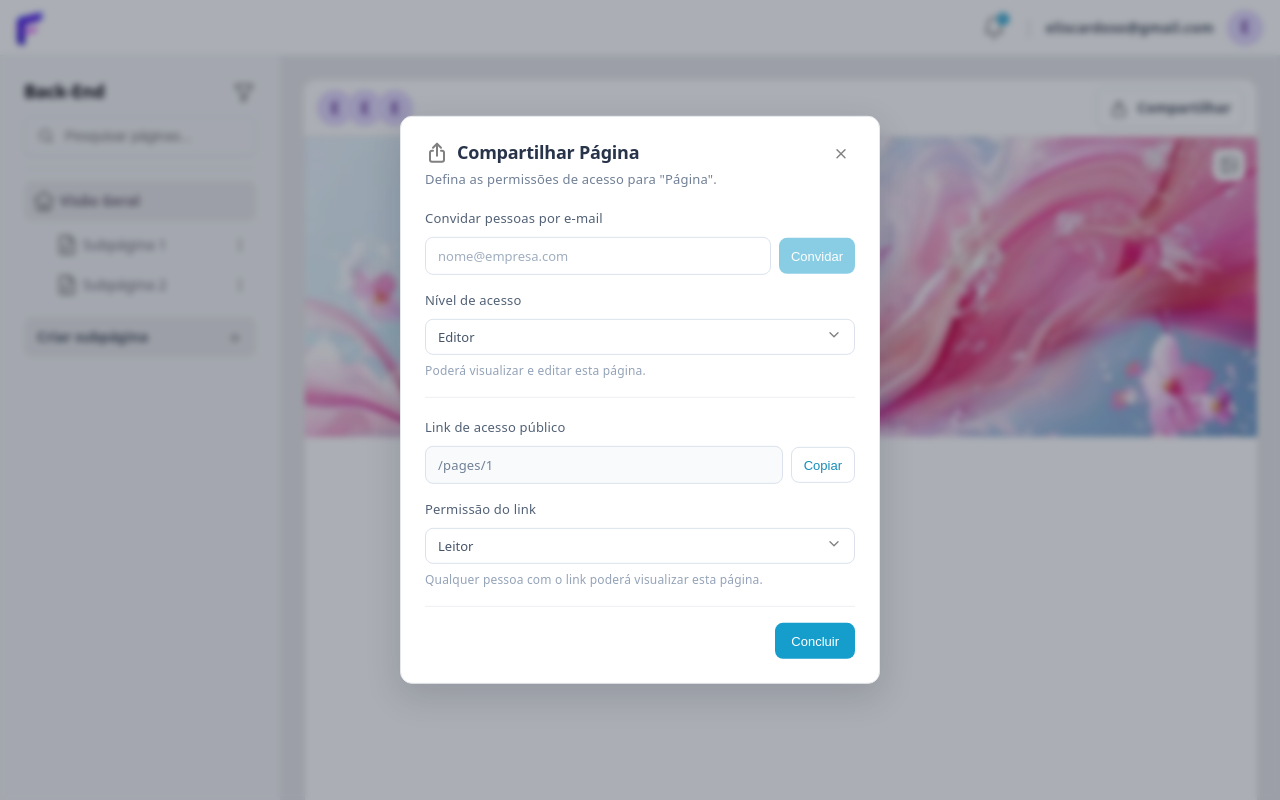
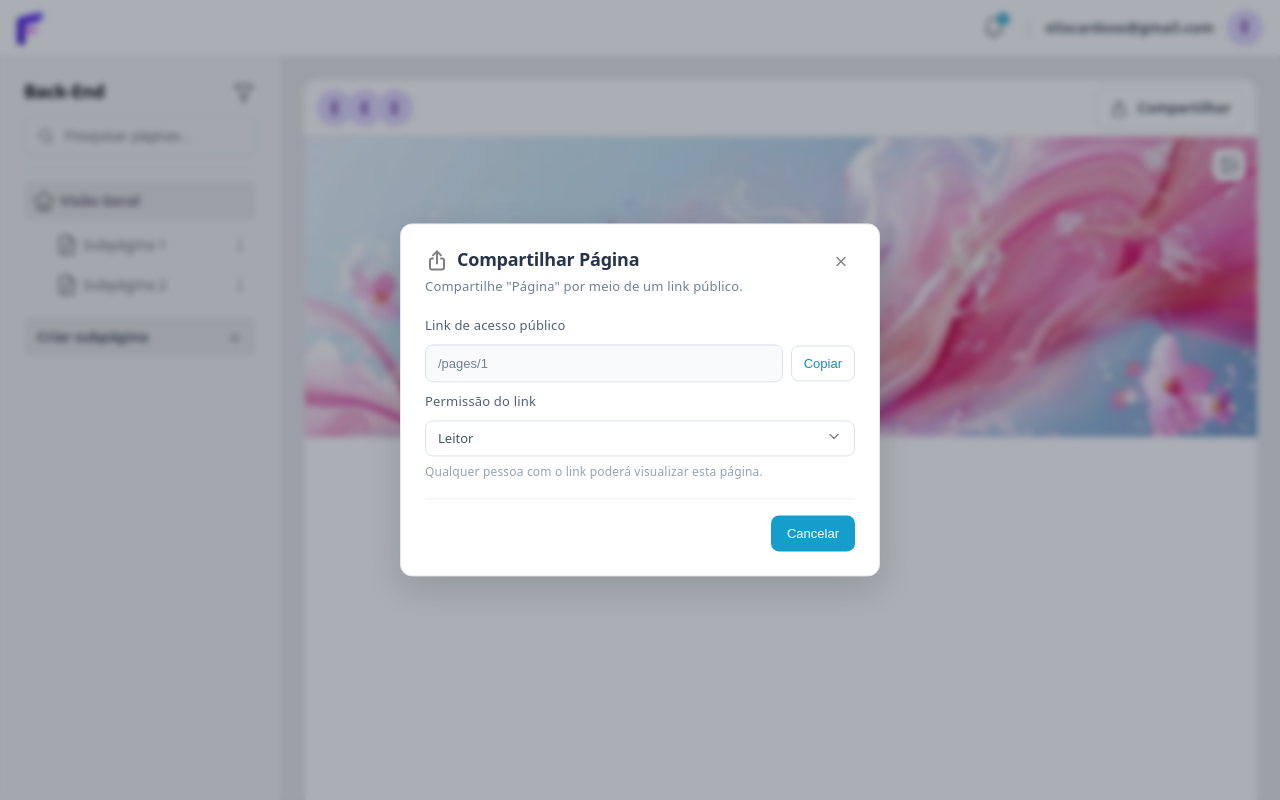
Before and after one commit to elisAntolin/folio, a React (Vite) app in the folder frontend/: page /pages/1 in a window 1280 px wide. Both pictures are taken after a click on the button "Compartilhar". Shown: the top 800 px of the page. Built offline with nearby package versions, Linux system fonts and the light colour scheme.

Commit message:
refactor: separate public link and member management flows across pages

```diff
--- a/frontend/src/components/PageCard/PageCard.tsx
+++ b/frontend/src/components/PageCard/PageCard.tsx
@@ -13,7 +13,6 @@ interface PageCardProps {
   title: string;
   category: string;
   onEdit: (newTitle: string, newCategory: string) => void;
-  onShare: (email: string, permission: string) => void;
   onDelete: () => void;
   onLinkPermissionChange: (permission: string) => void;
   isFavorite: boolean;
@@ -25,7 +24,6 @@ function PageCard({
   title,
   category,
   onEdit,
-  onShare,
   onDelete,
   onLinkPermissionChange,
   isFavorite,
@@ -58,7 +56,6 @@ function PageCard({
             currentCategory={category}
             publicLink={`/pages/${id}`}
             onEdit={onEdit}
-            onShare={onShare}
             onDelete={onDelete}
             onLinkPermissionChange={onLinkPermissionChange}
             isFavorite={isFavorite}
--- a/frontend/src/components/PageItem/PageItem.tsx
+++ b/frontend/src/components/PageItem/PageItem.tsx
@@ -13,7 +13,6 @@ interface PageItemProps {
   title: string;
   category: string;
   onEdit: (newTitle: string, newCategory: string) => void;
-  onShare: (email: string, permission: string) => void;
   onDelete: () => void;
   onLinkPermissionChange: (permission: string) => void;
   isFavorite: boolean;
@@ -25,7 +24,6 @@ function PageItem({
   title,
   category,
   onEdit,
-  onShare,
   onDelete,
   onLinkPermissionChange,
   isFavorite,
@@ -59,7 +57,6 @@ function PageItem({
             currentCategory={category}
             publicLink={`/pages/${id}`}
             onEdit={onEdit}
-            onShare={onShare}
             onDelete={onDelete}
             onLinkPermissionChange={onLinkPermissionChange}
             isFavorite={isFavorite}
--- a/frontend/src/components/PageListItem/PageListItem.tsx
+++ b/frontend/src/components/PageListItem/PageListItem.tsx
@@ -5,7 +5,6 @@ import type { HomePageItem } from "../PageListCard/PageListCard";
 interface PageListItemProps {
   pages: HomePageItem[];
   onEdit: (id: string, newTitle: string, newCategory: string) => void;
-  onShare: (id: string, email: string, permission: string) => void;
   onDelete: (id: string) => void;
   onLinkPermissionChange: (id: string, permission: string) => void;
   favoriteIds: string[];
@@ -15,7 +14,6 @@ interface PageListItemProps {
 function PageListItem({
   pages,
   onEdit,
-  onShare,
   onDelete,
   onLinkPermissionChange,
   favoriteIds,
@@ -32,9 +30,6 @@ function PageListItem({
           onEdit={(newTitle, newCategory) =>
             onEdit(page.id, newTitle, newCategory)
           }
-          onShare={(email, permission) =>
-            onShare(page.id, email, permission)
-          }
           onDelete={() => onDelete(page.id)}
           onLinkPermissionChange={(permission) =>
             onLinkPermissionChange(page.id, permission)
--- a/frontend/src/components/ShareButton/ShareButton.tsx
+++ b/frontend/src/components/ShareButton/ShareButton.tsx
@@ -8,14 +8,12 @@ import shareIcon from "../../assets/compartilhar-seta.svg";
 interface ShareButtonProps {
   pageTitle: string;
   publicLink: string;
-  onInvite: (email: string) => void;
   onLinkPermissionChange: (permission: string) => void;
 }
 
 function ShareButton({
   pageTitle,
   publicLink,
-  onInvite,
   onLinkPermissionChange,
 }: ShareButtonProps) {
   const [isShareOpen, setIsShareOpen] = useState(false);
@@ -32,7 +30,6 @@ function ShareButton({
         onOpenChange={setIsShareOpen}
         pageTitle={pageTitle}
         publicLink={publicLink}
-        onInvite={onInvite}
         onLinkPermissionChange={onLinkPermissionChange}
       />
     </>
--- a/frontend/src/components/modals/PageActionsMenu/PageActionsMenu.tsx
+++ b/frontend/src/components/modals/PageActionsMenu/PageActionsMenu.tsx
@@ -21,7 +21,6 @@ interface PageActionsMenuProps {
   currentCategory: string;
   publicLink: string;
   onEdit: (newTitle: string, newCategory: string) => void;
-  onShare: (email: string, permission: string) => void;
   onDelete: () => void;
   onLinkPermissionChange: (permission: string) => void;
   isSubpage?: boolean;
@@ -36,7 +35,6 @@ function PageActionsMenu({
   currentCategory,
   publicLink,
   onEdit,
-  onShare,
   onDelete,
   onLinkPermissionChange,
   isSubpage = false,
@@ -163,7 +161,6 @@ function PageActionsMenu({
         onOpenChange={setIsShareOpen}
         pageTitle={currentTitle}
         publicLink={publicLink}
-        onInvite={onShare}
         onLinkPermissionChange={onLinkPermissionChange}
       />
     </>
--- a/frontend/src/components/modals/SharePageModal/SharePageModal.tsx
+++ b/frontend/src/components/modals/SharePageModal/SharePageModal.tsx
@@ -1,4 +1,3 @@
-
 import { useState } from "react";
 import { Dialog, Select } from "radix-ui";
 import "./SharePageModal.css";
@@ -11,7 +10,6 @@ interface SharePageModalProps {
   onOpenChange: (open: boolean) => void;
   pageTitle: string;
   publicLink: string;
-  onInvite: (email: string, permission: string) => void;
   onLinkPermissionChange: (permission: string) => void;
 }
 
@@ -20,30 +18,17 @@ function SharePageModal({
   onOpenChange,
   pageTitle,
   publicLink,
-  onInvite,
   onLinkPermissionChange,
 }: SharePageModalProps) {
-  const [email, setEmail] = useState("");
-  const [permission, setPermission] = useState("editor");
   const [linkPermission, setLinkPermission] = useState("reader");
   const [copied, setCopied] = useState(false);
-
-  function handleInvite() {
-    const normalizedEmail = email.trim();
-
-    if (!normalizedEmail || !/^[^\s@]+@[^\s@]+\.[^\s@]+$/.test(normalizedEmail)) {
-      return;
-    }
-
-    onInvite(normalizedEmail, permission);
-    setEmail("");
-  }
 
   async function handleCopy() {
     try {
       await navigator.clipboard.writeText(publicLink);
       setCopied(true);
-    } catch {
+    } catch (error) {
+      console.error("Não foi possível copiar o link da página.", error);
       setCopied(false);
     }
   }
@@ -53,13 +38,19 @@ function SharePageModal({
     onLinkPermissionChange(value);
   }
 
+  function handleOpenChange(nextOpen: boolean) {
+    onOpenChange(nextOpen);
+    if (!nextOpen) {
+      setLinkPermission("reader");
+      setCopied(false);
+    }
+  }
+
   return (
-    <Dialog.Root open={open} onOpenChange={onOpenChange}>
+    <Dialog.Root open={open} onOpenChange={handleOpenChange}>
       <Dialog.Portal>
         <Dialog.Overlay className="share-overlay" />
-
         <Dialog.Content className="share-modal">
-
           <div className="share-header">
             <div className="share-heading">
               <div className="share-title-row">
@@ -68,103 +59,27 @@ function SharePageModal({
                   Compartilhar Página
                 </Dialog.Title>
               </div>
-
               <Dialog.Description className="share-description">
-                Defina as permissões de acesso para "{pageTitle}".
+                Compartilhe "{pageTitle}" por meio de um link público.
               </Dialog.Description>
             </div>
-
             <Dialog.Close className="share-close" aria-label="Cancelar">
               <img src={closeIcon} alt="" aria-hidden="true" />
             </Dialog.Close>
           </div>
 
           <div className="share-section">
-            <label htmlFor="share-email" className="share-label">
-              Convidar pessoas por e-mail
-            </label>
-
-            <div className="share-invite-row">
-              <input
-                id="share-email"
-                type="email"
-                className="share-input"
-                placeholder="nome@empresa.com"
-                value={email}
-                onChange={(event) => setEmail(event.target.value)}
-              />
-
-              <button
-                type="button"
-                className="share-invite-button"
-                onClick={handleInvite}
-                disabled={!email.trim()}
-              >
-                Convidar
-              </button>
-            </div>
-
-            <div className="share-permission">
-              <label className="share-label">
-                Nível de acesso
-              </label>
-
-              <Select.Root
-                value={permission}
-                onValueChange={setPermission}
-              >
-                <Select.Trigger className="share-select">
-                  <Select.Value />
-                  <Select.Icon>
-                    <img src={chevronDownIcon} alt="" aria-hidden="true" />
-                  </Select.Icon>
-                </Select.Trigger>
-
-                <Select.Portal>
-                  <Select.Content
-                    className="share-select-content"
-                    position="popper"
-                    sideOffset={5}
-                  >
-                    <Select.Viewport>
-                      <Select.Item
-                        className="share-select-item"
-                        value="editor"
-                      >
-                        <Select.ItemText>Editor</Select.ItemText>
-                      </Select.Item>
-
-                      <Select.Item
-                        className="share-select-item"
-                        value="reader"
-                      >
-                        <Select.ItemText>Leitor</Select.ItemText>
-                      </Select.Item>
-                    </Select.Viewport>
-                  </Select.Content>
-                </Select.Portal>
-              </Select.Root>
-
-              <span className="share-helper">
-                {permission === "editor"
-                  ? "Poderá visualizar e editar esta página."
-                  : "Poderá apenas visualizar esta página."}
-              </span>
-            </div>
-          </div>
-
-          <div className="share-divider" />
-
-          <div className="share-section">
-            <label className="share-label">
+            <label className="share-label" htmlFor="public-page-link">
               Link de acesso público
             </label>
-
             <div className="share-link-row">
-              <div className="share-link">
-                <span>{publicLink}</span>
-              </div>
-
+              <input
+                id="public-page-link"
+                className="share-link"
+                value={publicLink}
+                readOnly
+                aria-label="Link de acesso público"
+              />
               <button
                 type="button"
                 className="share-copy-button"
@@ -173,12 +88,10 @@ function SharePageModal({
                 {copied ? "Copiado!" : "Copiar"}
               </button>
             </div>
+          </div>
 
           <div className="share-permission">
-              <label className="share-label">
-                Permissão do link
-              </label>
-
+            <label className="share-label">Permissão do link</label>
             <Select.Root
               value={linkPermission}
               onValueChange={handlePermissionChange}
@@ -189,7 +102,6 @@ function SharePageModal({
                   <img src={chevronDownIcon} alt="" aria-hidden="true" />
                 </Select.Icon>
               </Select.Trigger>
-
               <Select.Portal>
                 <Select.Content
                   className="share-select-content"
@@ -197,40 +109,30 @@ function SharePageModal({
                   sideOffset={5}
                 >
                   <Select.Viewport>
-                      <Select.Item
-                        className="share-select-item"
-                        value="reader"
-                      >
+                    <Select.Item className="share-select-item" value="reader">
                       <Select.ItemText>Leitor</Select.ItemText>
                     </Select.Item>
-
-                      <Select.Item
-                        className="share-select-item"
-                        value="editor"
-                      >
+                    <Select.Item className="share-select-item" value="editor">
                       <Select.ItemText>Editor</Select.ItemText>
                     </Select.Item>
                   </Select.Viewport>
                 </Select.Content>
               </Select.Portal>
             </Select.Root>
-
             <span className="share-helper">
               {linkPermission === "reader"
                 ? "Qualquer pessoa com o link poderá visualizar esta página."
                 : "Qualquer pessoa com o link poderá editar esta página."}
             </span>
           </div>
-          </div>
 
           <div className="share-footer">
             <Dialog.Close asChild>
               <button className="share-done-button" type="button">
-                Concluir
+                Cancelar
               </button>
             </Dialog.Close>
           </div>
-
         </Dialog.Content>
       </Dialog.Portal>
     </Dialog.Root>
--- a/frontend/src/pages/EditorPage/EditorPage.tsx
+++ b/frontend/src/pages/EditorPage/EditorPage.tsx
@@ -22,7 +22,6 @@ function EditorPage() {
               <ShareButton
                 pageTitle="Página"
                 publicLink={`/pages/${id}`}
-                onInvite={() => undefined}
                 onLinkPermissionChange={() => undefined}
               />
             </div>
--- a/frontend/src/pages/HomePage/HomePage.tsx
+++ b/frontend/src/pages/HomePage/HomePage.tsx
@@ -25,8 +25,6 @@ function HomePage() {
       title: "🤖 Back-end",
       category: "Estudos",
       categories: ["Estudos"],
-      sharedEmails: [],
-      sharedPermission: "visualizar",
       linkPermission: "restricted",
     })),
   );
@@ -37,8 +35,6 @@ function HomePage() {
       title,
       category,
       categories: [category],
-      sharedEmails: [],
-      sharedPermission: "visualizar",
       linkPermission: "restricted",
     };
 
@@ -60,24 +56,6 @@ function HomePage() {
               categories: Array.from(
                 new Set([...(page.categories ?? [page.category]), newCategory]),
               ),
-            }
-          : page,
-      ),
-    );
-  }
-
-  function handleSharePage(
-    id: string,
-    email: string,
-    permission: string,
-  ) {
-    setPages((currentPages) =>
-      currentPages.map((page) =>
-        page.id === id && !page.sharedEmails.includes(email)
-          ? {
-              ...page,
-              sharedEmails: [...page.sharedEmails, email],
-              sharedPermission: permission,
             }
           : page,
       ),
@@ -139,7 +117,6 @@ function HomePage() {
             <PageListCard
               pages={filteredPages}
               onEdit={handleEditPage}
-              onShare={handleSharePage}
               onDelete={handleDeletePage}
               onLinkPermissionChange={handleLinkPermissionChange}
               favoriteIds={favoriteIds}
@@ -149,7 +126,6 @@ function HomePage() {
             <PageListItem
               pages={filteredPages}
               onEdit={handleEditPage}
-              onShare={handleSharePage}
               onDelete={handleDeletePage}
               onLinkPermissionChange={handleLinkPermissionChange}
               favoriteIds={favoriteIds}
```
Also changed, not shown: frontend/src/components/PageListCard/PageListCard.tsx (+0 -7 lines), frontend/src/components/Sidebar/Sidebar.tsx (+0 -8 lines). Lines whose indentation alone changed are shown as unchanged.
